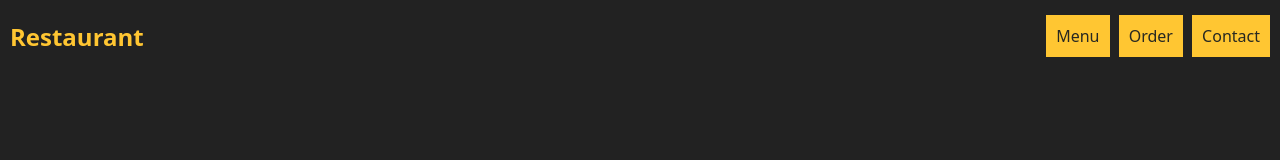
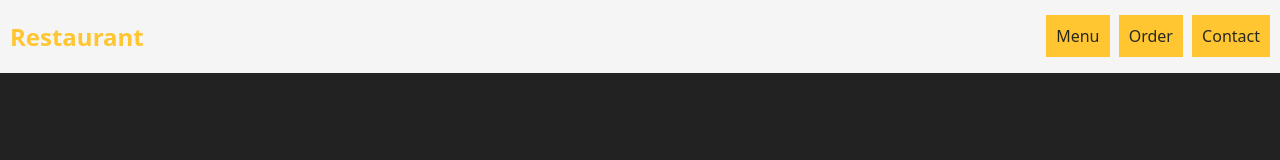
Before and after one commit to Josejpd3/Restaurant-Template, a website built with webpack: page client/index.html in a window 1280 px wide. Built offline with nearby package versions, Linux system fonts and the light colour scheme.

Commit message:
changed nav-main background-color (client/src/css/style.css)

```diff
--- a/client/src/css/style.css
+++ b/client/src/css/style.css
@@ -36,7 +36,7 @@ img.logo {
   justify-content: space-between;
   padding-left: 10px;
   padding-right: 10px;
-  background-color: var(--dark);
+  background-color: var(--whitesmoke);
 }
 
 .item-list > * {
```
